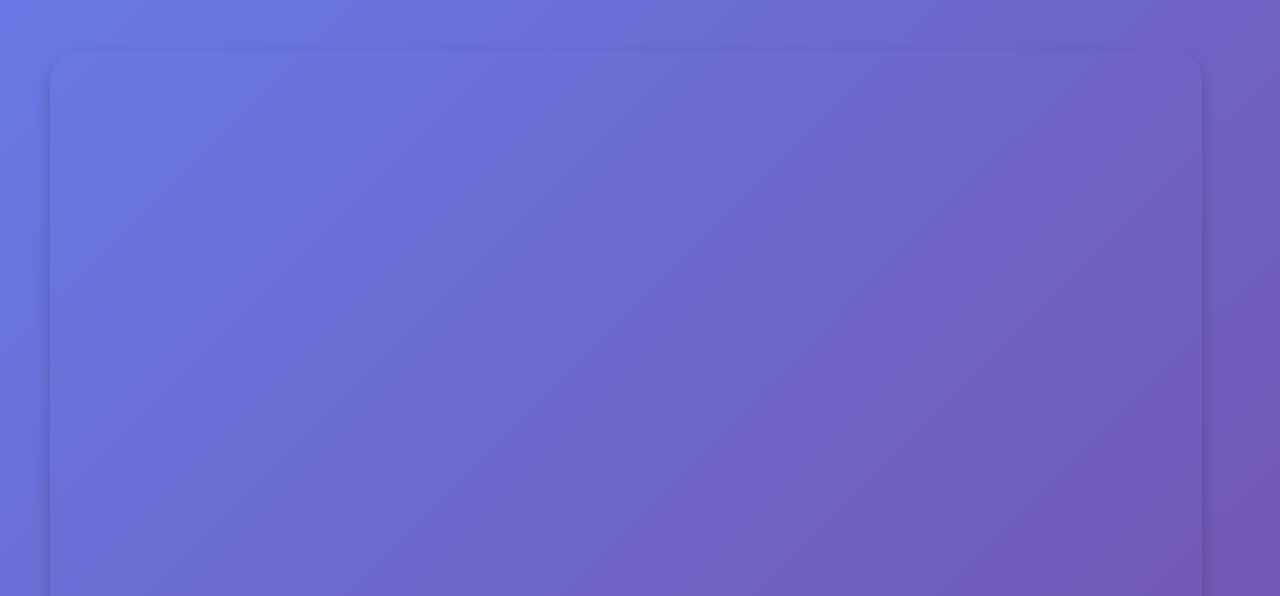
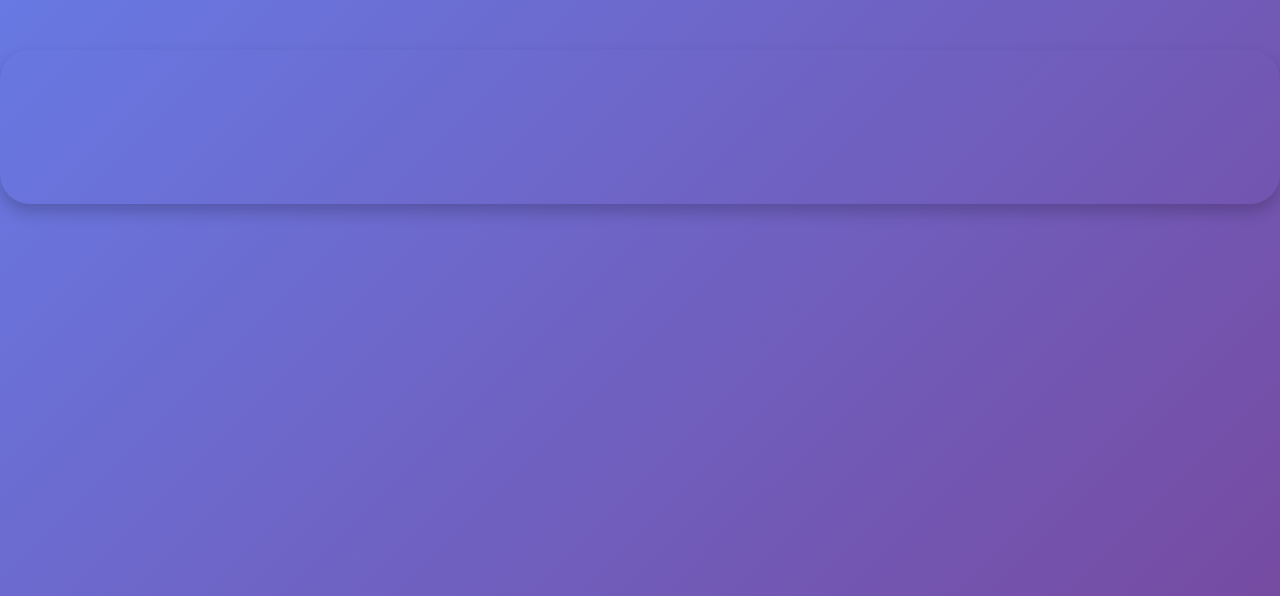
Before and after one commit to satanandkenb/IMS, a plain HTML site: page index.html in a window 1280 px wide. Shown: the part 204-800 px from the top of the page. Drawn offline with Linux system fonts and the light colour scheme.

Commit message:
Adjust content section dimensions in index.html

```diff
--- a/index.html
+++ b/index.html
@@ -144,9 +144,9 @@
         /* Content Section */
         .content{
             position: relative;
-            width: 90%;
-            height: 1200px;
-            margin: 4% 50px;
+            width: 100%;
+            height: 96%;
+            margin: 4% 0;
             background: transparent;
             border-radius: 30px;
             box-shadow: 0 8px 16px rgba(0, 0, 0, 0.2);
```
